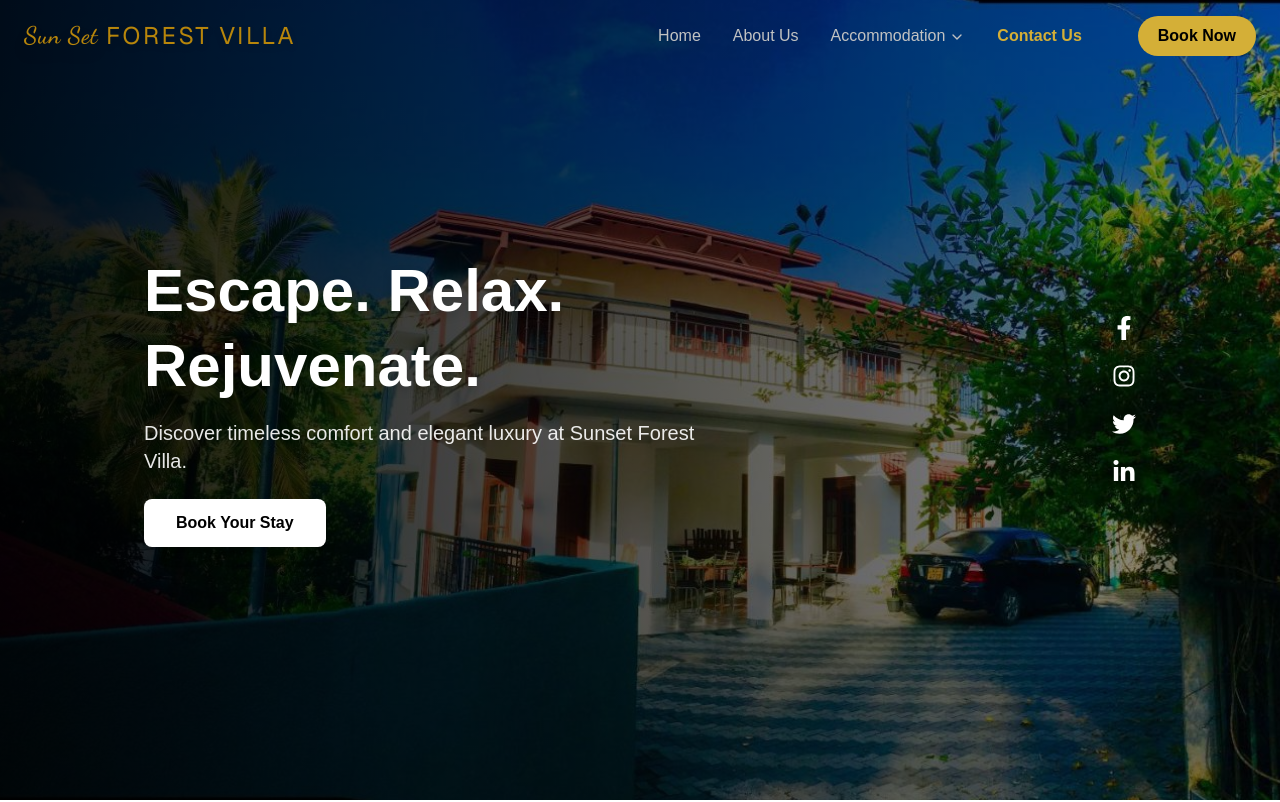
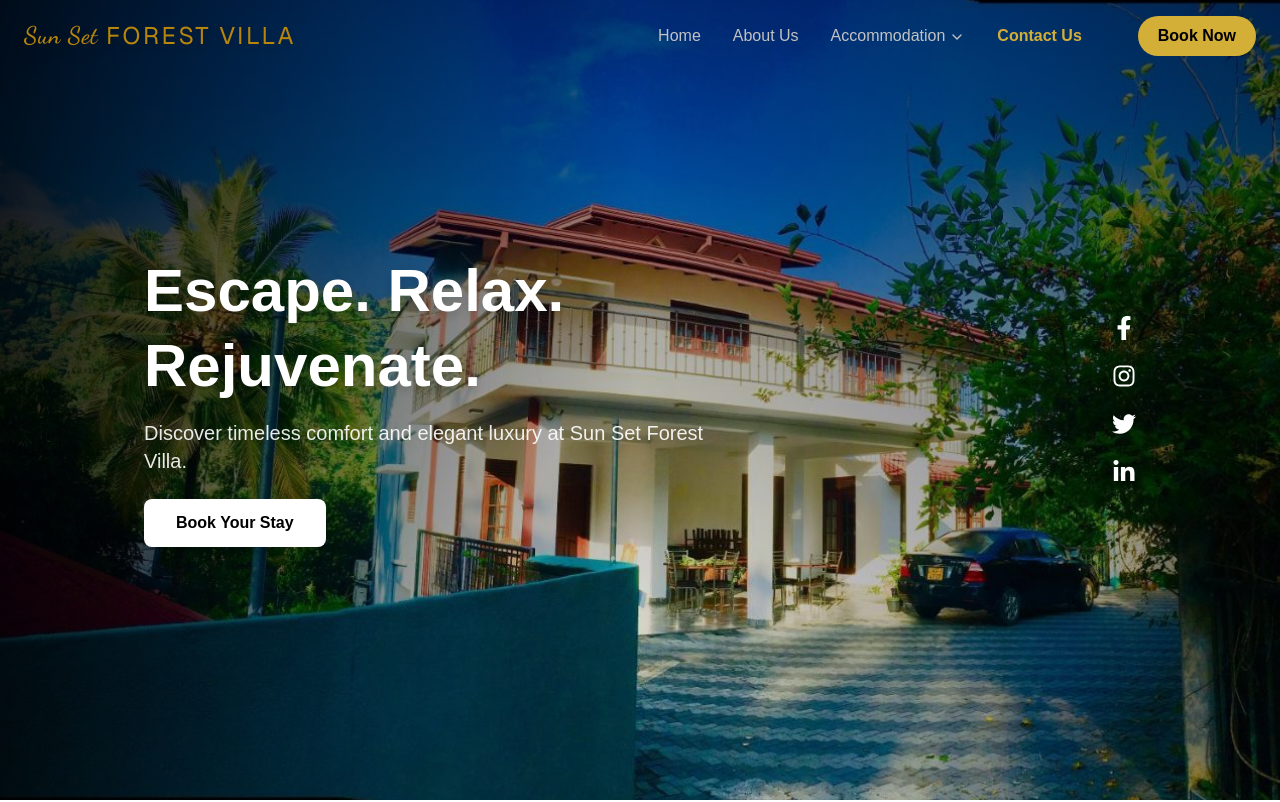
Before and after one commit to kanee98/sunset-forest-villa, a Next.js app: page / in a window 1280 px wide. Shown: the top 802 px of the page. Built offline with nearby package versions, Linux system fonts and the light colour scheme.

Commit message:
Update Hero.tsx

```diff
--- a/components/Hero.tsx
+++ b/components/Hero.tsx
@@ -29,14 +29,17 @@ export default function Hero() {
       <div
         className="absolute inset-0 z-10 pointer-events-none"
         style={{
-          background: "linear-gradient(to right, rgba(0,0,0,0.9), rgba(0,0,0,0.4))",
+          background: `
+            linear-gradient(to right, rgba(0,0,0,0.8) 0%, rgba(0,0,0,0.3) 30%, rgba(0,0,0,0) 50%, rgba(0,0,0,0.2) 80%, rgba(0,0,0,0.4) 100%),
+            linear-gradient(to bottom, rgba(0,0,0,0.5), rgba(0,0,0,0))
+          `,
           mixBlendMode: "normal",
         }}
       />
 
       {/* Text Content */}
       <motion.div
-        className="z-20 max-w-xl text-center md:text-left"
+        className="z-20 max-w-xl text-left md:text-left"
         initial={{ x: -30, opacity: 0 }}
         animate={{ x: 0, opacity: 1 }}
         transition={{ duration: 1 }}
@@ -45,7 +48,7 @@ export default function Hero() {
           Escape. Relax. Rejuvenate.
         </h1>
         <p className="mt-4 text-lg sm:text-xl text-white/90">
-          Discover timeless comfort and elegant luxury at Sunset Forest Villa.
+          Discover timeless comfort and elegant luxury at Sun Set Forest Villa.
         </p>
         <a
           href="#book"
```
